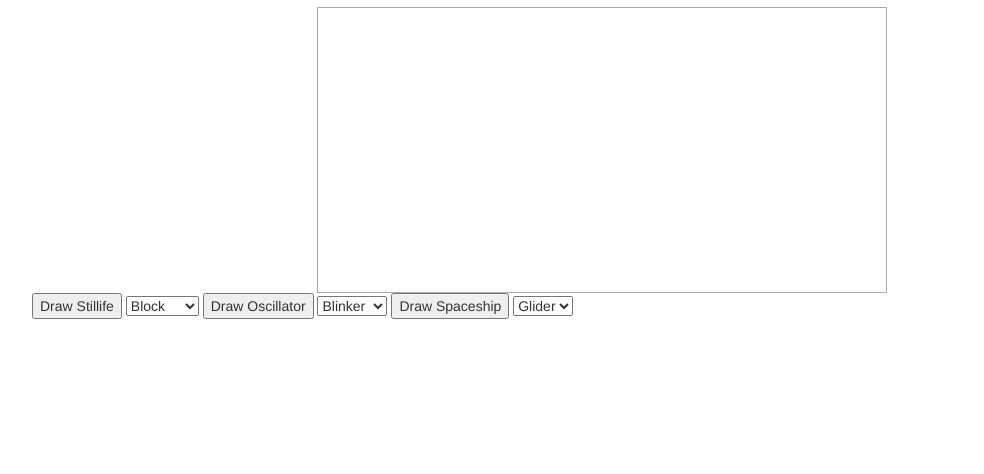
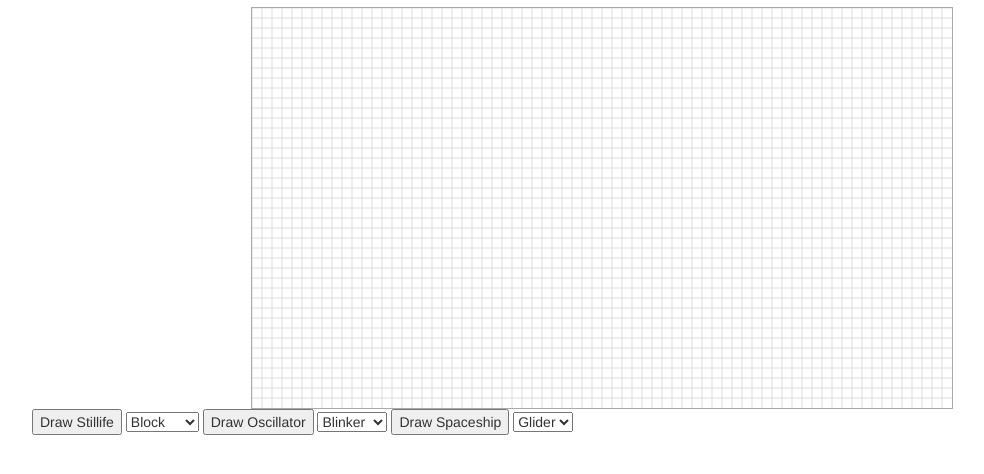
Before and after one commit to skyed/gameOfLife, a plain HTML site: page index.html in a window 1280 px wide. Shown: the part 56-530 px from the top of the page, without its empty margins (38-1022 px from the left). Drawn offline with nearby package versions, Linux system fonts and the light colour scheme.

Commit message:
Grid now places on canvas

```diff
--- a/gol.js
+++ b/gol.js
@@ -1,5 +1,5 @@
 $(function () {
-	var gridArray = [];
+	var CELL_SIZE = 10;
 
 
 	function getGrid() {
@@ -10,8 +10,28 @@ $(function () {
 	function initGrid() {
 		var grid = getGrid();
 
+		var canvasWidth = $("#grid").width(),
+			canvasHeight = $("#grid").height();
+
+		// place vertical grid lines
+		for (var i = 0; i < canvasWidth; i += CELL_SIZE) {
+			grid.moveTo(i, 0);
+			grid.lineTo(i, canvasWidth);
+
+		}
+
+		// place horizontal grid lines
+		for (var j = 0; j < canvasHeight; j += CELL_SIZE) {
+			grid.moveTo(0, j);
+			grid.lineTo(canvasWidth, j);
+		}
+
+		// draw grid lines
+		grid.strokeStyle = "#ddd";
+		grid.stroke();
 
 	}
+	initGrid();
 
 
 	function initArray() {
--- a/index.html
+++ b/index.html
@@ -22,7 +22,7 @@
 
     <body class="container">
         <h2>EECS 183: Conway's Game of Life</h2>
-        <canvas id="grid"></canvas>
+        <canvas id="grid" height="400px" width="700px"></canvas>
         <div id="button-wrapper">
             <button id="still-life-btn">Draw Stillife</button>
             <form>
--- a/styles.css
+++ b/styles.css
@@ -7,7 +7,6 @@ body {
     display: block;
     margin-left: auto;
     margin-right: auto;
-    width: 50%;
     border: 1px solid #aaa;
 }
 
```
